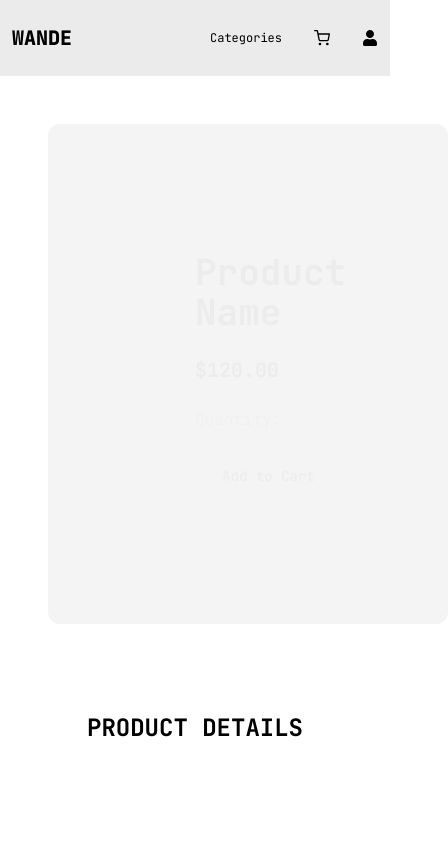
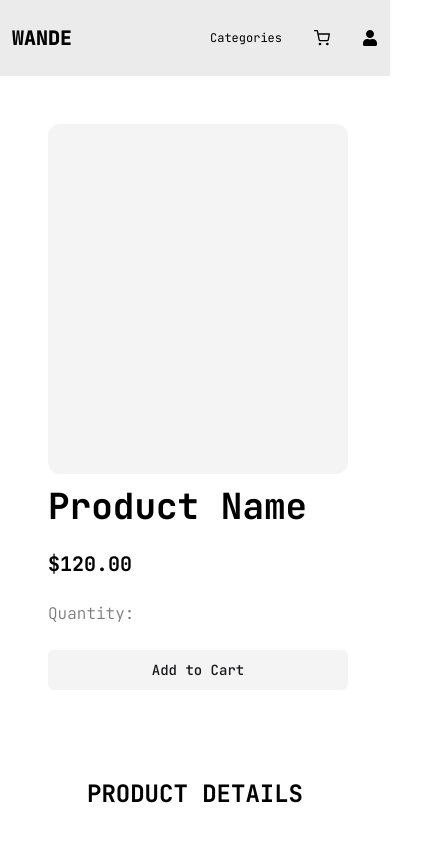
Before and after one commit to 26thavenue/building_ecommerce, a Next.js app: page /product in a window 390 px wide. Shown: the top 844 px of the page, 448 px wide, since content can reach past the window. Built offline with nearby package versions, Linux system fonts and the light colour scheme.

Commit message:
fix:Fixed the responsiveness

```diff
--- a/src/app/product/page.tsx
+++ b/src/app/product/page.tsx
@@ -9,8 +9,11 @@ const page = () => {
 
   return (
     <div>
-        <div className='grid items-center grid-cols-2 p-6 m-6'>
-        <Skeleton className="h-[500px] w-[400px] rounded-xl" />
+        <div className='grid items-center md:grid-cols-2 p-6 m-6 gap-3'>
+        <div>
+             <Skeleton className="h-[350px] w-[300px] md:h-[500px] md:w-[400px] rounded-xl" />
+        </div>
+
 
         <div className='flex flex-col gap-6'>
             <p className="text-4xl font-bold">Product Name</p>
```
Also changed, not shown: 1 other file (tests, documents, lock files or other folders).
